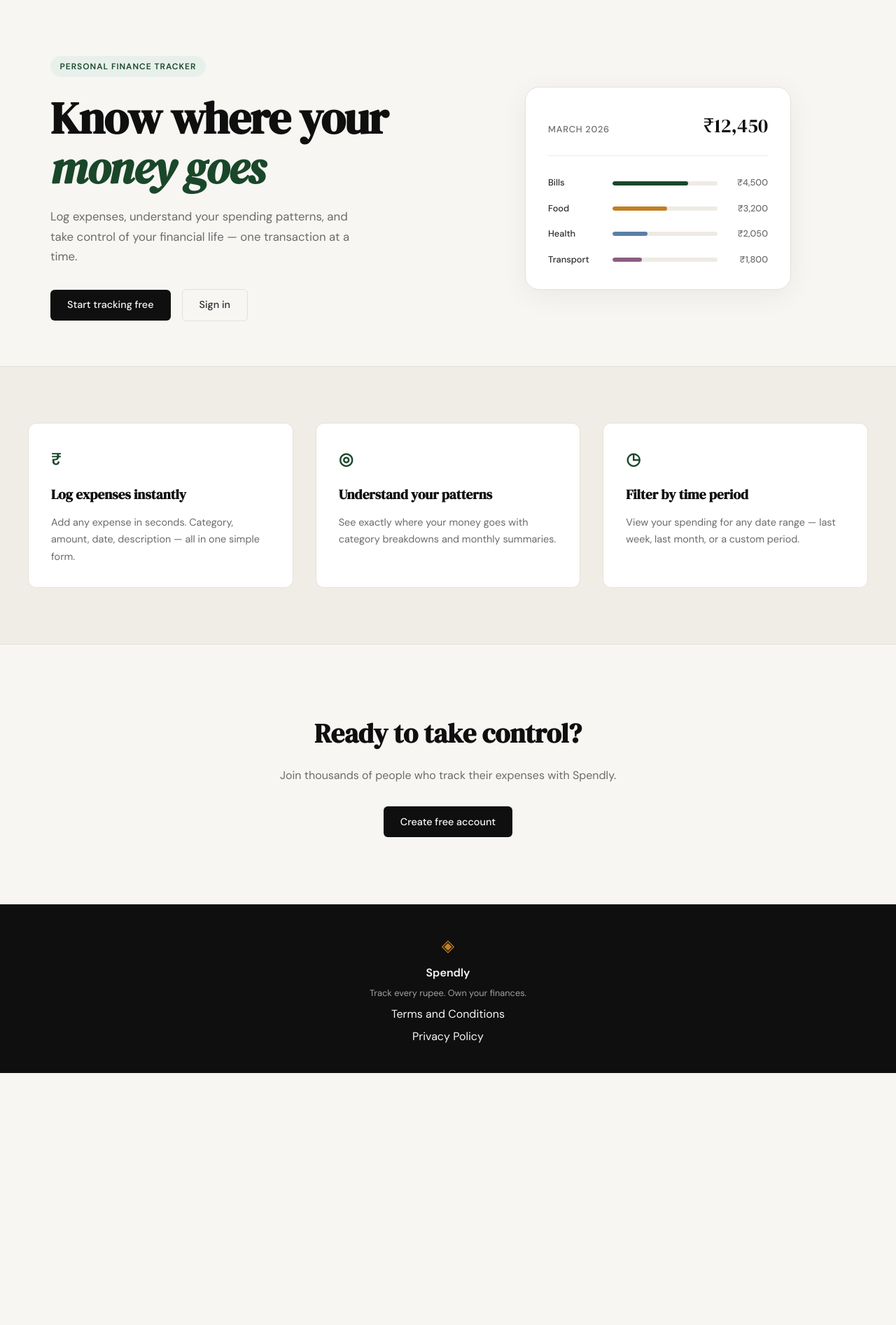
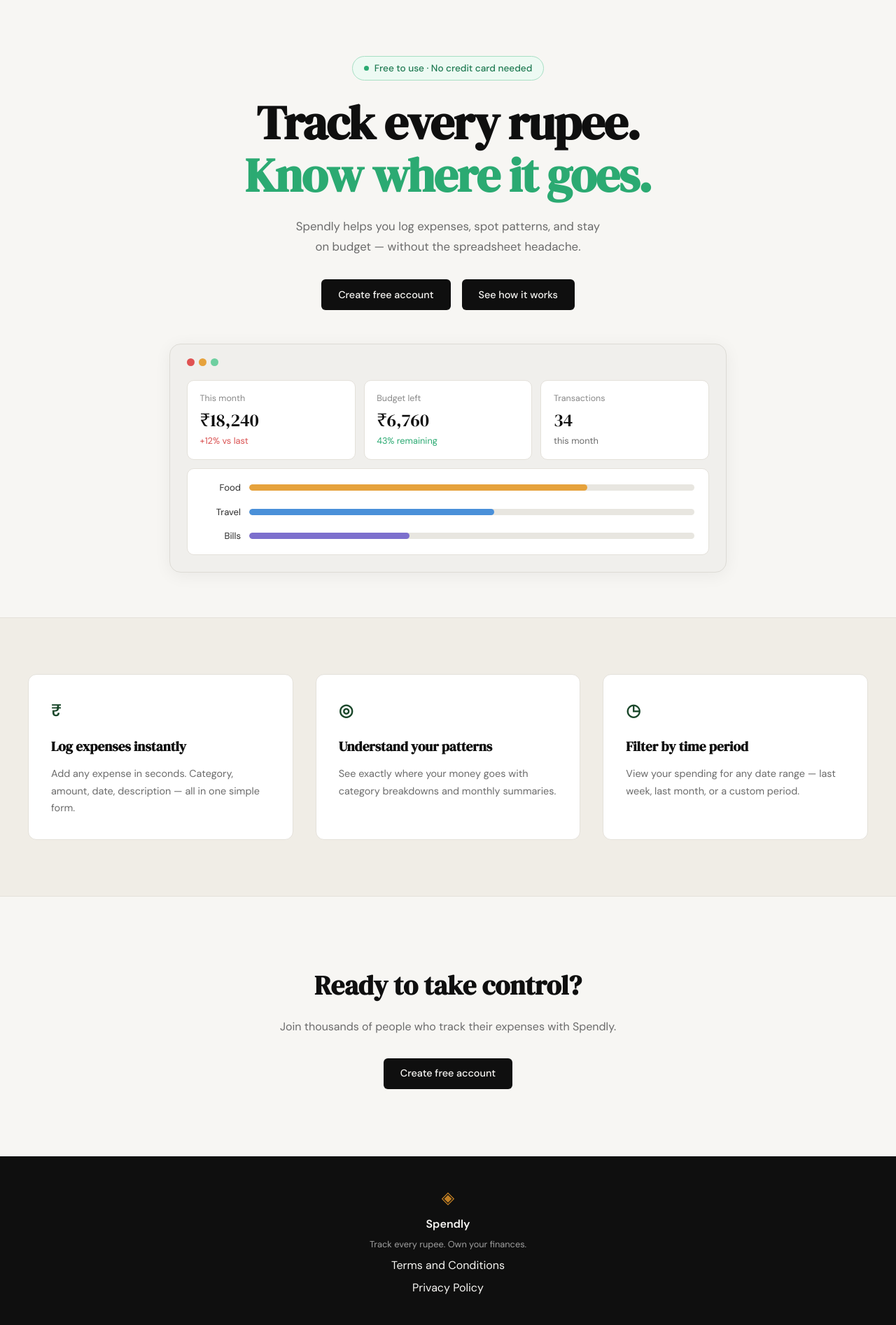
Before and after one commit to Kumar142/spendaly, a Flask app: page / in a window 1280 px wide. Shown: the part 61-1954 px from the top of the page at 70% size. Before the commit the page ends 1594 px from the top, so only its background shows below. Run offline with Flask 3, Linux system fonts and the light colour scheme.

Commit message:
landing: redesign hero section to match mockup

```diff
--- /dev/null
+++ b/static/css/landing.css
@@ -0,0 +1,191 @@
+/* ------------------------------------------------------------------ */
+/* Hero overrides — landing page only                                  */
+/* ------------------------------------------------------------------ */
+
+.hero.hero-centered {
+    display: flex;
+    flex-direction: column;
+    align-items: center;
+    text-align: center;
+    padding: 5rem 2rem 4rem;
+    max-width: 860px;
+    margin: 0 auto;
+    gap: 3rem;
+}
+
+/* Badge */
+.hero-badge-new {
+    display: inline-flex;
+    align-items: center;
+    gap: 0.5rem;
+    background: #edfaf3;
+    color: #1f7a52;
+    border: 1px solid #a7dfc4;
+    font-size: 0.85rem;
+    font-weight: 500;
+    padding: 0.35rem 1rem;
+    border-radius: 999px;
+    margin-bottom: 1.5rem;
+}
+
+.badge-dot {
+    display: inline-block;
+    width: 7px;
+    height: 7px;
+    border-radius: 50%;
+    background: #2baa72;
+    flex-shrink: 0;
+}
+
+/* Headline */
+.hero-title-new {
+    font-family: var(--font-display);
+    font-size: clamp(2.75rem, 6vw, 4.25rem);
+    line-height: 1.1;
+    letter-spacing: -0.02em;
+    color: var(--ink);
+    margin-bottom: 1.25rem;
+}
+
+.hero-teal {
+    color: #2baa72;
+}
+
+/* Subtext */
+.hero-subtitle-new {
+    font-size: 1.05rem;
+    color: var(--ink-muted);
+    line-height: 1.75;
+    margin-bottom: 2rem;
+}
+
+/* CTA buttons */
+.hero-actions-new {
+    display: flex;
+    gap: 1rem;
+    align-items: center;
+    justify-content: center;
+    flex-wrap: wrap;
+}
+
+/* ------------------------------------------------------------------ */
+/* App preview frame                                                   */
+/* ------------------------------------------------------------------ */
+
+.app-preview {
+    width: 100%;
+}
+
+.preview-frame {
+    background: #f0efec;
+    border: 1px solid #dddbd5;
+    border-radius: 16px;
+    padding: 1.25rem 1.5rem 1.5rem;
+    box-shadow: 0 4px 24px rgba(0, 0, 0, 0.06);
+}
+
+/* Traffic light dots */
+.preview-traffic {
+    display: flex;
+    gap: 6px;
+    margin-bottom: 1.25rem;
+}
+
+.tl-dot {
+    display: inline-block;
+    width: 11px;
+    height: 11px;
+    border-radius: 50%;
+}
+
+.tl-red   { background: #e05252; }
+.tl-amber { background: #e6a23c; }
+.tl-teal  { background: #6ecfa0; }
+
+/* Stat cards row */
+.preview-stats {
+    display: grid;
+    grid-template-columns: repeat(3, 1fr);
+    gap: 0.75rem;
+    margin-bottom: 0.75rem;
+}
+
+.stat-card {
+    background: #ffffff;
+    border: 1px solid #e4e1da;
+    border-radius: 10px;
+    padding: 1rem 1.1rem;
+    text-align: left;
+}
+
+.stat-label {
+    font-size: 0.78rem;
+    color: #888;
+    margin-bottom: 0.3rem;
+}
+
+.stat-value {
+    font-family: var(--font-display);
+    font-size: 1.6rem;
+    color: var(--ink);
+    line-height: 1.2;
+    margin-bottom: 0.25rem;
+}
+
+.stat-sub {
+    font-size: 0.8rem;
+    color: var(--ink-muted);
+}
+
+.sub-red   { color: #d94f4f; }
+.sub-green { color: #2baa72; }
+
+/* Category bars */
+.preview-bars {
+    background: #ffffff;
+    border: 1px solid #e4e1da;
+    border-radius: 10px;
+    padding: 1rem 1.25rem;
+    display: flex;
+    flex-direction: column;
+    gap: 0.85rem;
+}
+
+.pbar-row {
+    display: grid;
+    grid-template-columns: 56px 1fr;
+    align-items: center;
+    gap: 0.75rem;
+}
+
+.pbar-label {
+    font-size: 0.82rem;
+    color: var(--ink-soft);
+    text-align: right;
+}
+
+.pbar-track {
+    height: 9px;
+    background: #e8e6e0;
+    border-radius: 999px;
+    overflow: hidden;
+}
+
+.pbar-fill {
+    height: 100%;
+    border-radius: 999px;
+}
+
+.pbar-orange { background: #e6a23c; }
+.pbar-blue   { background: #4a90d9; }
+.pbar-purple { background: #7c6fcd; }
+
+/* ------------------------------------------------------------------ */
+/* Responsive                                                          */
+/* ------------------------------------------------------------------ */
+
+@media (max-width: 600px) {
+    .preview-stats {
+        grid-template-columns: 1fr;
+    }
+}
--- a/templates/landing.html
+++ b/templates/landing.html
@@ -2,59 +2,68 @@
 
 {% block title %}Spendly — Track Every Rupee{% endblock %}
 
+{% block head %}
+<link rel="stylesheet" href="{{ url_for('static', filename='css/landing.css') }}">
+{% endblock %}
+
 {% block content %}
 
-<section class="hero">
-    <div class="hero-inner">
-        <div class="hero-badge">Personal Finance Tracker</div>
-        <h1 class="hero-title">
-            Know where your<br>
-            <em>money goes</em>
+<section class="hero hero-centered">
+    <div class="hero-text">
+        <div class="hero-badge-new">
+            <span class="badge-dot"></span>
+            Free to use · No credit card needed
+        </div>
+        <h1 class="hero-title-new">
+            Track every rupee.<br>
+            <span class="hero-teal">Know where it goes.</span>
         </h1>
-        <p class="hero-subtitle">
-            Log expenses, understand your spending patterns,
-            and take control of your financial life —
-            one transaction at a time.
+        <p class="hero-subtitle-new">
+            Spendly helps you log expenses, spot patterns, and stay<br>
+            on budget — without the spreadsheet headache.
         </p>
-        <div class="hero-actions">
-            <a href="{{ url_for('register') }}" class="btn-primary">Start tracking free</a>
-            <a href="{{ url_for('login') }}" class="btn-ghost">Sign in</a>
+        <div class="hero-actions-new">
+            <a href="{{ url_for('register') }}" class="btn-primary">Create free account</a>
+            <a href="{{ url_for('login') }}" class="btn-primary">See how it works</a>
         </div>
     </div>
-    <div class="hero-visual">
-        <div class="mock-card">
-            <div class="mock-card-header">
-                <span class="mock-label">March 2026</span>
-                <span class="mock-total">₹12,450</span>
+
+    <div class="app-preview">
+        <div class="preview-frame">
+            <div class="preview-traffic">
+                <span class="tl-dot tl-red"></span>
+                <span class="tl-dot tl-amber"></span>
+                <span class="tl-dot tl-teal"></span>
             </div>
-            <div class="mock-bars">
-                <div class="mock-bar-row">
-                    <span class="mock-cat">Bills</span>
-                    <div class="mock-bar-track">
-                        <div class="mock-bar" style="width: 72%"></div>
-                    </div>
-                    <span class="mock-amt">₹4,500</span>
+            <div class="preview-stats">
+                <div class="stat-card">
+                    <div class="stat-label">This month</div>
+                    <div class="stat-value">₹18,240</div>
+                    <div class="stat-sub sub-red">+12% vs last</div>
                 </div>
-                <div class="mock-bar-row">
-                    <span class="mock-cat">Food</span>
-                    <div class="mock-bar-track">
-                        <div class="mock-bar mock-bar-2" style="width: 52%"></div>
-                    </div>
-                    <span class="mock-amt">₹3,200</span>
+                <div class="stat-card">
+                    <div class="stat-label">Budget left</div>
+                    <div class="stat-value">₹6,760</div>
+                    <div class="stat-sub sub-green">43% remaining</div>
                 </div>
-                <div class="mock-bar-row">
-                    <span class="mock-cat">Health</span>
-                    <div class="mock-bar-track">
-                        <div class="mock-bar mock-bar-3" style="width: 33%"></div>
-                    </div>
-                    <span class="mock-amt">₹2,050</span>
+                <div class="stat-card">
+                    <div class="stat-label">Transactions</div>
+                    <div class="stat-value">34</div>
+                    <div class="stat-sub">this month</div>
                 </div>
-                <div class="mock-bar-row">
-                    <span class="mock-cat">Transport</span>
-                    <div class="mock-bar-track">
-                        <div class="mock-bar mock-bar-4" style="width: 28%"></div>
-                    </div>
-                    <span class="mock-amt">₹1,800</span>
+            </div>
+            <div class="preview-bars">
+                <div class="pbar-row">
+                    <span class="pbar-label">Food</span>
+                    <div class="pbar-track"><div class="pbar-fill pbar-orange" style="width:76%"></div></div>
+                </div>
+                <div class="pbar-row">
+                    <span class="pbar-label">Travel</span>
+                    <div class="pbar-track"><div class="pbar-fill pbar-blue" style="width:55%"></div></div>
+                </div>
+                <div class="pbar-row">
+                    <span class="pbar-label">Bills</span>
+                    <div class="pbar-track"><div class="pbar-fill pbar-purple" style="width:36%"></div></div>
                 </div>
             </div>
         </div>
```
Also changed, not shown: Screenshot 2026-03-25 at 12.36.20 AM.png (added).
